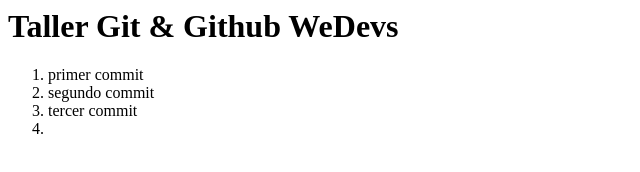
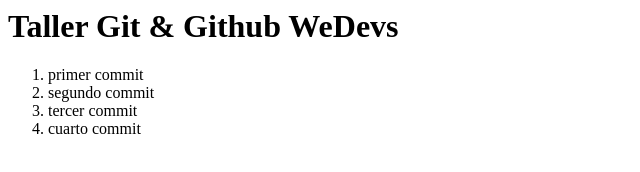
Before and after one commit to falvarezcolq/miproyecto, a plain HTML site: page index.html in a window 1280 px wide. Shown: the whole page, without its empty margins (0-640 px from the left). Drawn offline with Linux system fonts and the light colour scheme.

Commit message:
cuarto commit

```diff
--- a/index.html
+++ b/index.html
@@ -8,7 +8,7 @@
             <li>primer commit</li>
             <li>segundo commit</li>
             <li>tercer commit</li>
-            <li></li>
+            <li>cuarto commit</li>
         </ol>
     </body>
 </html>
```
